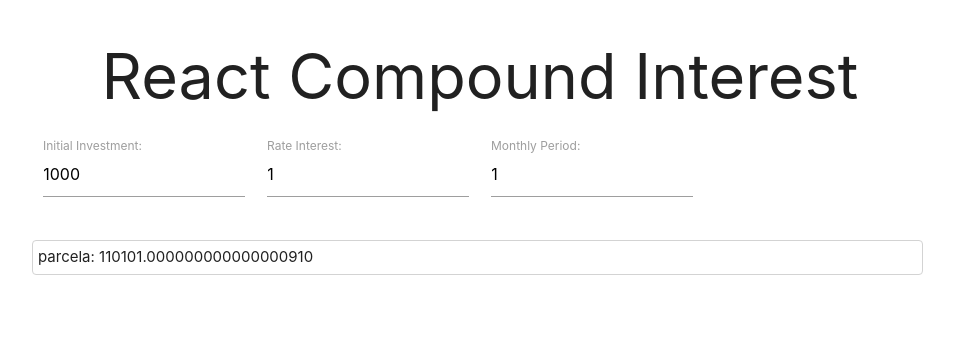
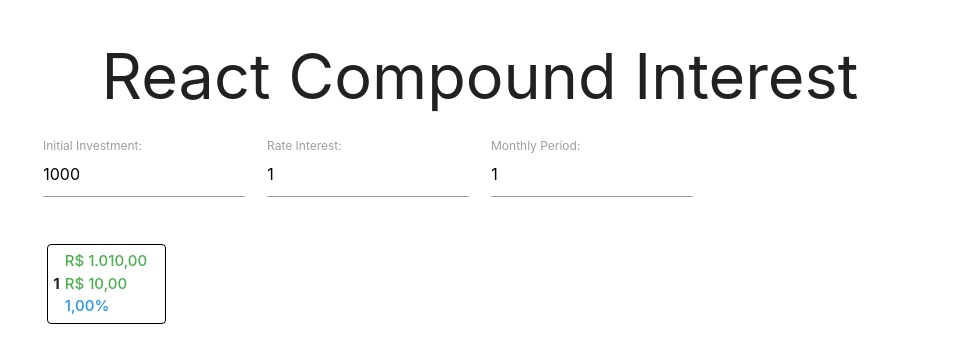
Before and after one commit to Lucaas-Eduardo/React-Compound-Interest-Calculator-, a React (Create React App) app: page / in a window 1280 px wide. Shown: the top 362 px of the page, without its empty margins (160-1114 px from the left). Built offline with nearby package versions, Linux system fonts and the light colour scheme.

Commit message:
Add installments logic and css

```diff
--- a/src/App.js
+++ b/src/App.js
@@ -42,10 +42,10 @@ export default function App() {
         value: currentValue,
         difference: currentValue - initialInvestment,
         percentage,
-        proffit: rateInterest > 0,
+        profit: rateInterest > 0,
       });
     }
-    console.log(newInstallments);
+
     setInstallments(newInstallments);
   };
 
@@ -73,14 +73,14 @@ export default function App() {
       />
 
       <Installments>
-        {installments.map(({ id, value, difference, proffit, percentage }) => {
+        {installments.map(({ id, value, difference, profit, percentage }) => {
           return (
             <Installment
               key={id}
               id={id}
               value={value}
               difference={difference}
-              proffit={proffit}
+              profit={profit}
               percentage={percentage}
             />
           );
--- a/src/components/Installment.js
+++ b/src/components/Installment.js
@@ -1,29 +1,71 @@
 import React from 'react';
+
+const moneyFormatter = Intl.NumberFormat('pt-BR', {
+  style: 'currency',
+  currency: 'BRL',
+});
+
+function formatMoneyPositiveNegative(value) {
+  const money = moneyFormatter.format(value);
+
+  if (money > 0) {
+    return `+${money}`;
+  }
+  return money;
+}
+
+function formatMoney(value) {
+  return moneyFormatter.format(value);
+}
+
+function formatPercent(value) {
+  return value.toFixed(2).replace('.', ',') + '%';
+}
 
 export default function Installment({
   id,
   value,
-  proffit,
+  profit,
   percentage,
   difference,
 }) {
-  console.log(value);
+  const classGoodValue = 'green-text darken-4';
+  const classGoodPercent = 'blue-text darken-4';
+  const classBadValue = 'red-text darken-4';
+  const classBadPercent = 'orange-text darken-4';
+
+  const classValue = profit ? classGoodValue : classBadValue;
+  const classPercent = profit ? classGoodPercent : classBadPercent;
+
   return (
-    <div style={styles.nameStyle}>
-      <span>{`parcela: ${id}`}</span>
-      <span>{value}</span>
-      <span>{percentage}</span>
-      <span>{difference}</span>
+    <div className="col s6 m3 l2">
+      <div style={styles.flexRow}>
+        <span style={{ marginRight: '5px', fontWeight: 'bold' }}>{id}</span>
+        <div>
+          <div className={classValue}>
+            <strong>{formatMoney(value)}</strong>
+          </div>
+          <div className={classValue}>
+            <strong>{formatMoneyPositiveNegative(difference)}</strong>
+          </div>
+          <div className={classPercent}>
+            <strong>{formatPercent(percentage)}</strong>
+          </div>
+        </div>
+      </div>
     </div>
   );
 }
 
 const styles = {
-  nameStyle: {
-    border: '1px solid lightgray',
+  flexRow: {
+    display: 'flex',
+    flexDirection: 'row',
+    alignItems: 'center',
+    justifyContent: 'flex-start',
+    border: '1px solid black',
     borderRadius: '4px',
-    marginRight: '5px',
-    marginBottom: '5px',
+    margin: '4px',
     padding: '5px',
   },
 };
--- a/src/components/Installments.js
+++ b/src/components/Installments.js
@@ -1,5 +1,5 @@
 import React from 'react';
 
 export default function Installments({ children }) {
-  return <div>{children}</div>;
+  return <div className="row">{children}</div>;
 }
```
